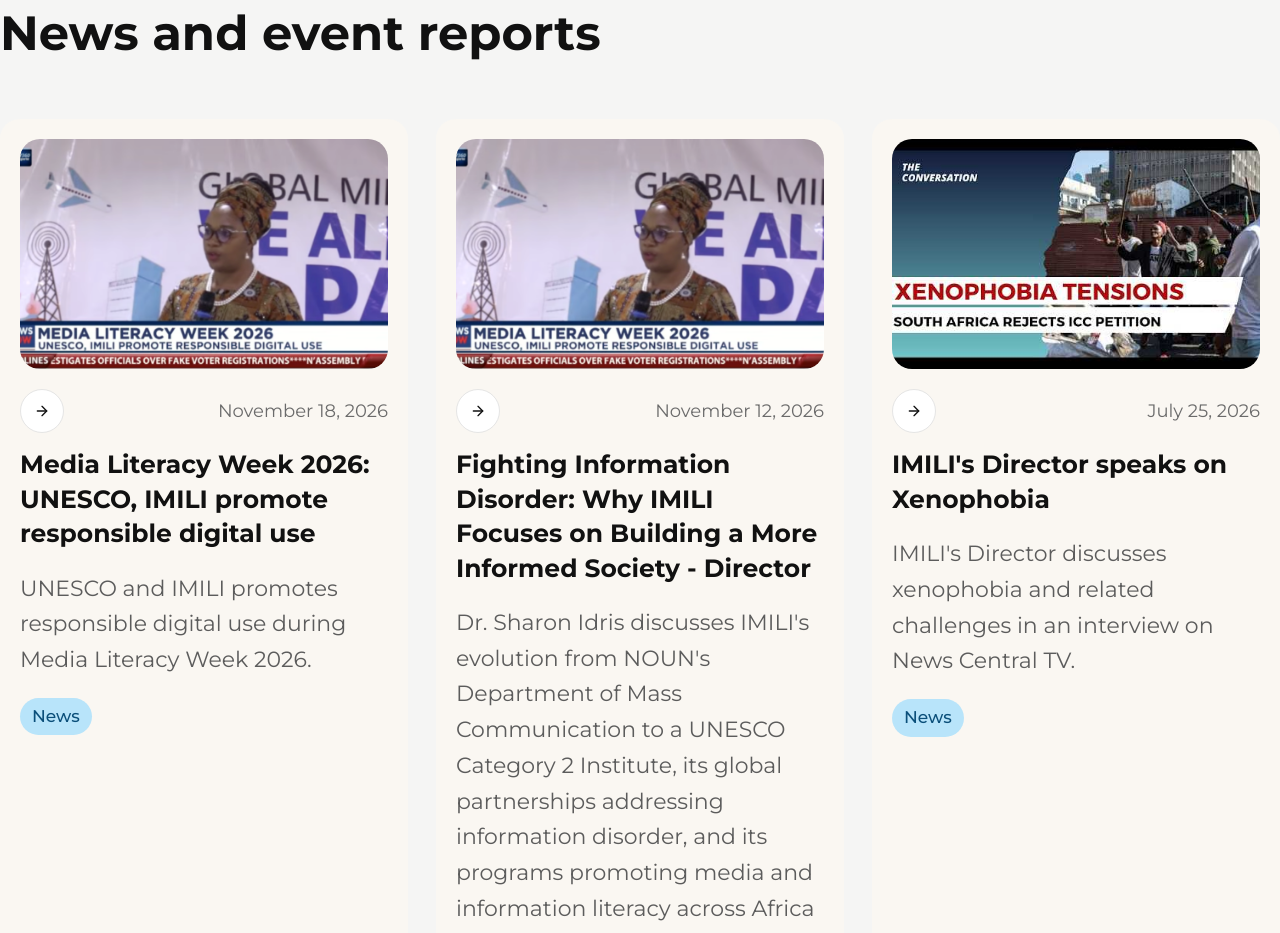
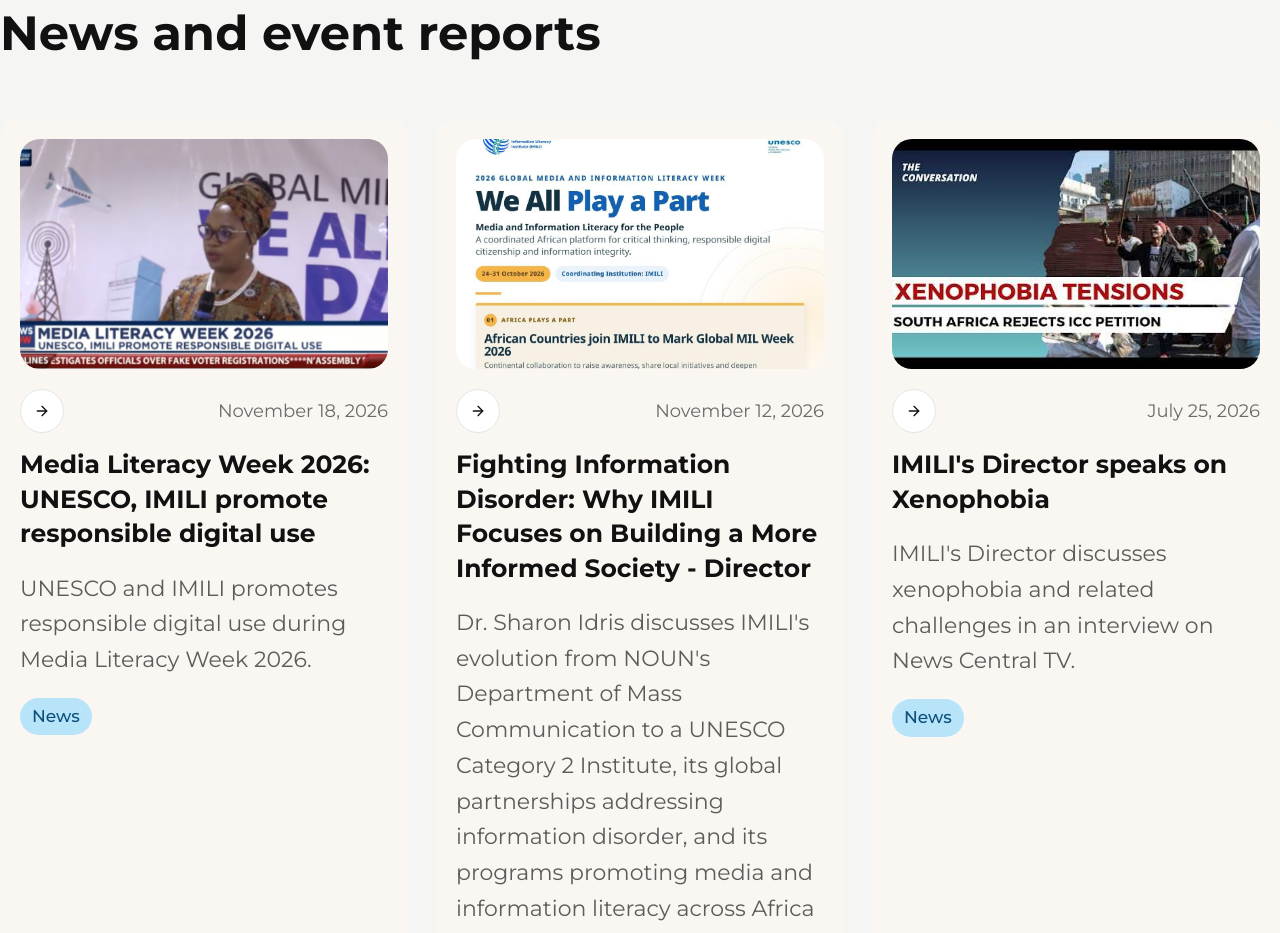
Before and after one commit to damolaoladipo/imli-website, a Next.js app: page / in a window 1280 px wide. Shown: the part 2780-3713 px from the top of the page. Built offline with nearby package versions, Linux system fonts and the light colour scheme; no server answers; what fumadocs-core, fumadocs-mdx would draw is missing.

Commit message:
feat: aded image for 2026 MIL

```diff
--- a/_data/imili/article-cards.ts
+++ b/_data/imili/article-cards.ts
@@ -82,7 +82,7 @@ export const articleCardHomepageItems: ArticleCardItem[] = [
   {
     id: "fighting-information-disorder",
     href: "/news/fighting-information-disorder-imili-director",
-    imageSrc: "/blocks/mil-wek-2026.png",
+    imageSrc: "/blocks/play-a-part.jpeg",
     imageAlt:
       "Federal Government official speaking at the IMILI launch ceremony in Abuja",
     date: "November 12, 2026",
--- a/news/content/fighting-information-disorder-imili-director.mdx
+++ b/news/content/fighting-information-disorder-imili-director.mdx
@@ -3,7 +3,7 @@ title: "Fighting Information Disorder: Why IMILI Focuses on Building a More Info
 description: "Dr. Sharon Omotoso discusses IMILI's evolution from NOUN's Department of Mass Communication to a UNESCO Category 2 Institute, its global partnerships addressing information disorder, and its programs promoting media and information literacy across Africa and worldwide."
 date: "2026-11-12"
 category: "News"
-heroImage: "/blocks/fg.jpeg"
+heroImage: "/blocks/play-a-part.jpeg"
 heroImageAlt: "Federal Government official speaking at the IMILI launch ceremony in Abuja"
 externalSourceUrl: "https://nounnews.nou.edu.ng/index.php/article/fighting-information-disorder-why-imili-focuses-building-more-informed-society-director"
 externalSourceLabel: "NOUN News"
--- a/news/content/media-literacy-week-2026-unesco-imili-promo.mdx
+++ b/news/content/media-literacy-week-2026-unesco-imili-promo.mdx
@@ -3,7 +3,7 @@ title: "Media Literacy Week 2026: UNESCO, IMILI promote responsible digital use"
 description: "UNESCO and IMILI promote responsible digital use during Media Literacy Week 2026"
 date: "2026-11-18"
 category: "News"
-heroImage: "/blocks/play-a-part.jpeg"
+heroImage: "/blocks/mil-wek-2026.png"
 heroImageAlt: "Federal Government official speaking at the IMILI launch ceremony in Abuja"
 externalSourceUrl: "https://www.youtube.com/watch?v=a1CjK_JgD_0"
 externalSourceLabel: "TV360 Nigeria"
```
